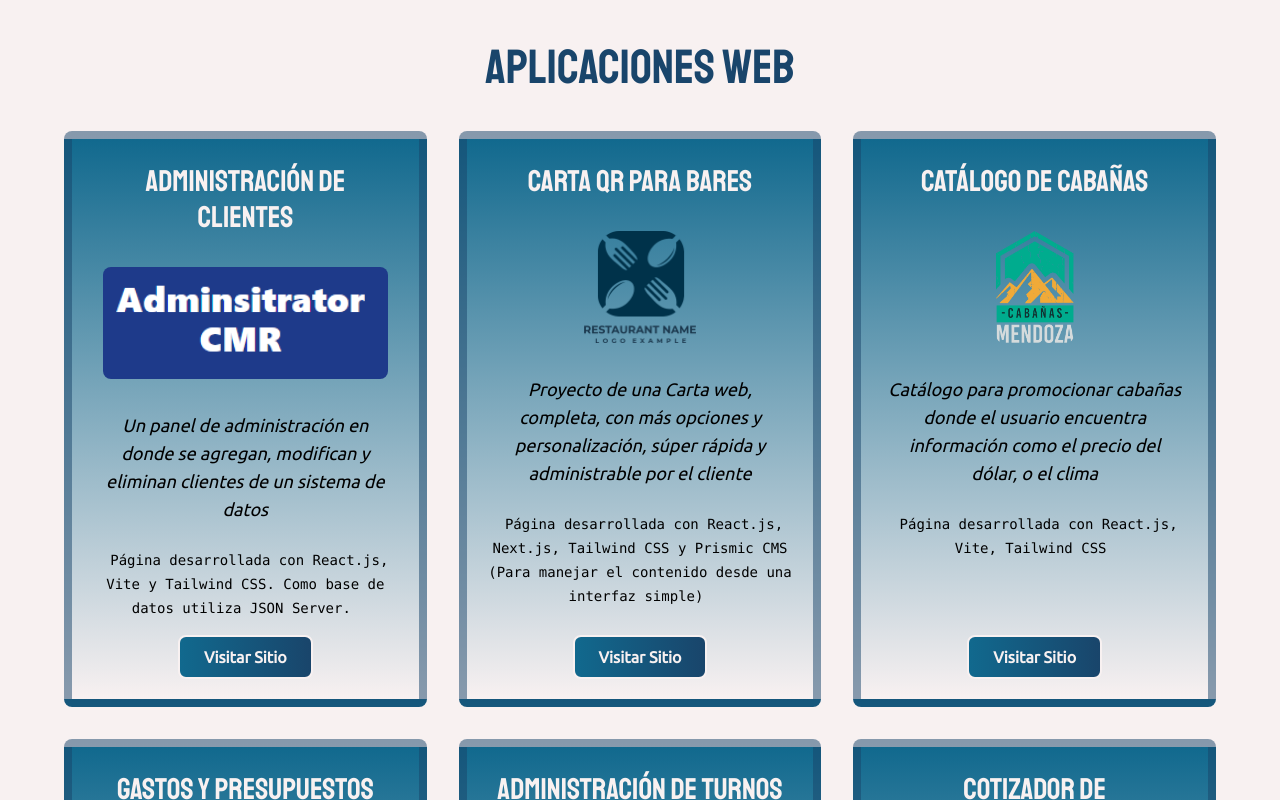
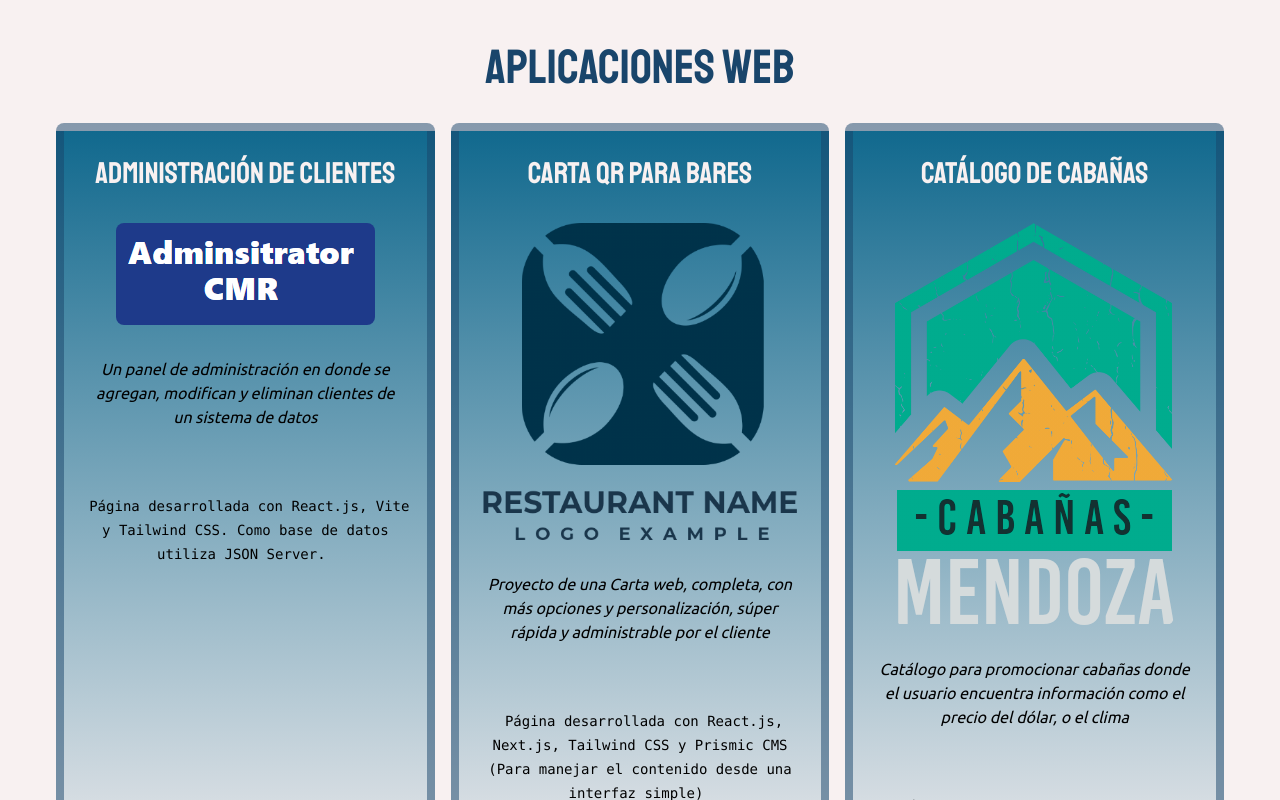
Before and after one commit to DevZeppelin/devzeppelinweb, a Next.js app: page /portafolio in a window 1280 px wide. Shown: the part 1400-2200 px from the top of the page. Built offline with nearby package versions, Linux system fonts and the light colour scheme; a web font is replaced by a local one.

Commit message:
problems tailwind in portfolio

```diff
--- a/components/portafolio/Button.jsx
+++ b/components/portafolio/Button.jsx
@@ -1,7 +1,11 @@
-import React from 'react';
+import React from "react";
 
-const Button = ({text}) => {
-  return <button className="px-6 py-2 border-2 bg-gradient-to-l from-dark hover:from-blue to-blue hover:to-dark hover:scale-125 transition-transform rounded-lg text-white font-bold">{text}</button>;
+const Button = ({ text }) => {
+  return (
+    <button className="px-6 py-2 border-2 bg-gradient-to-l from-dark hover:from-bluePF to-bluePF hover:to-dark hover:scale-125 transition-transform rounded-lg text-white font-bold">
+      {text}
+    </button>
+  );
 };
 
 export default Button;
--- a/components/portafolio/Card.jsx
+++ b/components/portafolio/Card.jsx
@@ -6,12 +6,12 @@ import Fade from "react-reveal/Fade";
 const Card = ({ name, src, alt, text, code, url }) => {
   return (
     <Fade left>
-      <div className="relative m-4 border-8 border-dark border-opacity-50 bg-gradient-to-b from-blue hover:to-lgreen to-white rounded-lg p-4">
+      <div className="relative m-2 border-8 border-dark border-opacity-50 bg-gradient-to-b from-bluePF hover:to-lgreen to-white rounded-lg p-4">
         <h2 className="text-3xl p-2 text-white font-thin ">{name}</h2>
-        <div className="h-40 flex justify-center rounded-md">
+        <div className="h-30 flex justify-center rounded-md">
           <img src={src} alt={alt} className=" mx-auto m-4 p-2 rounded-2xl" />
         </div>
-        <p className="text-lg p-2 pb-3 h-36 italic"> {text}</p>
+        <p className="text-base p-2 pb-3 h-36 italic"> {text}</p>
         <code className="text-sm p-2">{code}</code>
         <div className="h-16 w-32 ">
           <div className="absolute inset-x-0 bottom-0 h-16">
--- a/components/portafolio/Networks.jsx
+++ b/components/portafolio/Networks.jsx
@@ -10,7 +10,7 @@ const Networks = () => {
     rel="noreferrer"
   >
     <button aria-label="go to my instagram" alt="instagram-logo">
-      <FaInstagram className="hover:text-blue" />
+      <FaInstagram className="hover:text-bluePF" />
     </button>
   </a>
   <a
@@ -19,7 +19,7 @@ const Networks = () => {
     rel="noreferrer"
   >
     <button aria-label="go to my facebook" alt="facebook-logo">
-      <AiOutlineMail className="hover:text-blue" />
+      <AiOutlineMail className="hover:text-bluePF" />
     </button>
   </a>
   <a
@@ -28,7 +28,7 @@ const Networks = () => {
     rel="noreferrer"
   >
     <button aria-label="go to my facebook" alt="facebook-logo">
-      <FaWhatsapp className="hover:text-blue" />
+      <FaWhatsapp className="hover:text-bluePF" />
     </button>
   </a>
 </div>;
--- a/pages/portafolio.js
+++ b/pages/portafolio.js
@@ -8,7 +8,6 @@ import Networks from "../components/portafolio/Networks";
 import Introduction from "../components/portafolio/Introduction";
 
 export default function Home() {
-  console.log(GinoWorks);
 
   return (
     <div>
--- a/postcss.config.js
+++ b/postcss.config.js
@@ -1,7 +1,7 @@
 const purgecss = [
     "@fullhuman/postcss-purgecss",
     {
-      content: ["./components/**/*.js", "./pages/**/*.js"],
+      content: ["./components/**/*.js,jsx", "./pages/**/*.js,jsx"],
       defaultExtractor: (content) => {
         const broadMatches = content.match(/[^<>"'`\s]*[^<>"'`\s:]/g) || [];
         const innerMatches = content.match(/[^<>"'`\s.()]*[^<>"'`\s.():]/g) || [];
--- a/tailwind.config.js
+++ b/tailwind.config.js
@@ -31,7 +31,7 @@ module.exports = {
                 'green' : '#16C79A',
                 'lgreen' : '#6eeccd',
                 'dark' : '#19456B',
-                'blue' : '#11698E'
+                'bluePF' : '#11698E'
 
             },
             fontFamily : {
```
